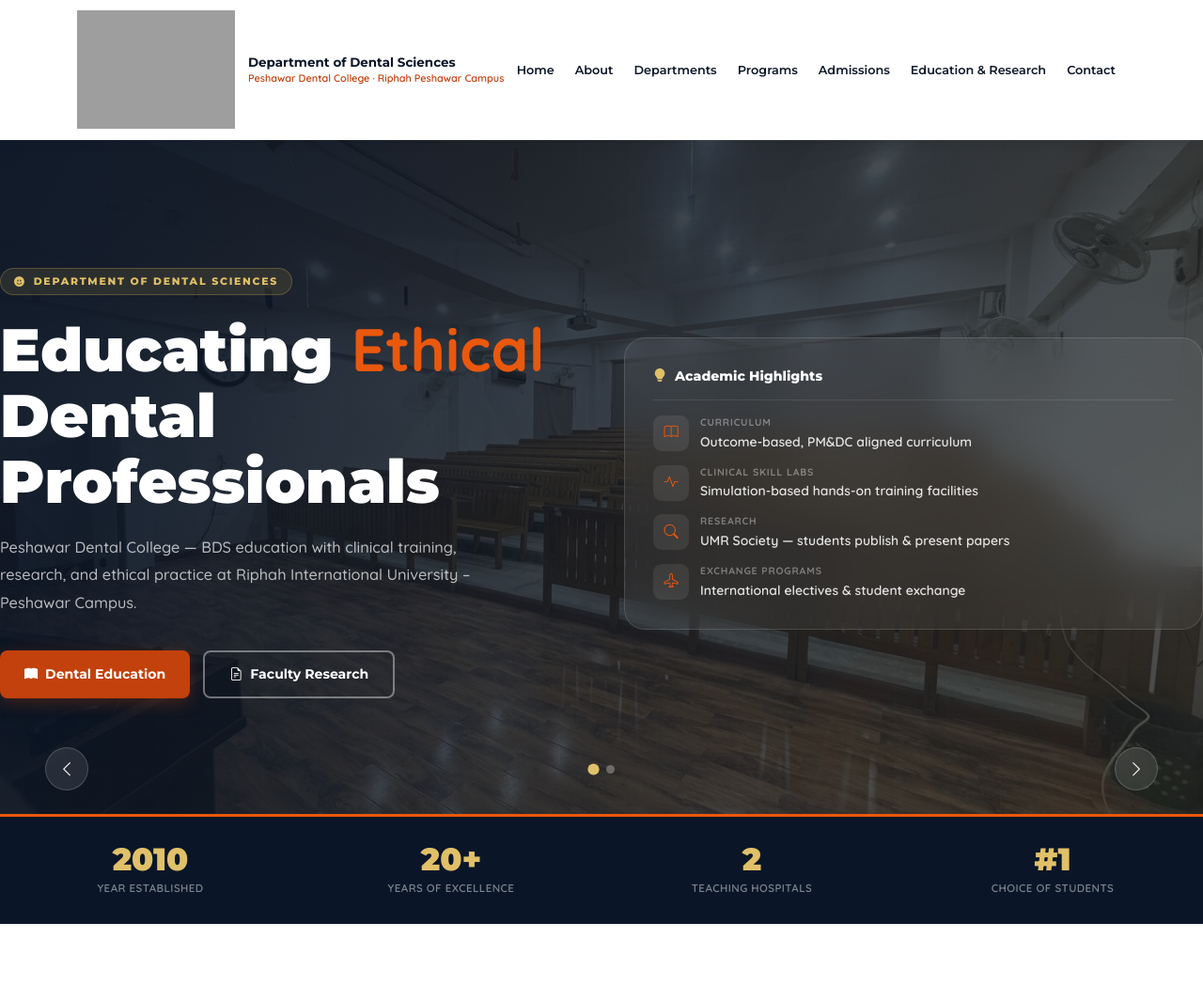
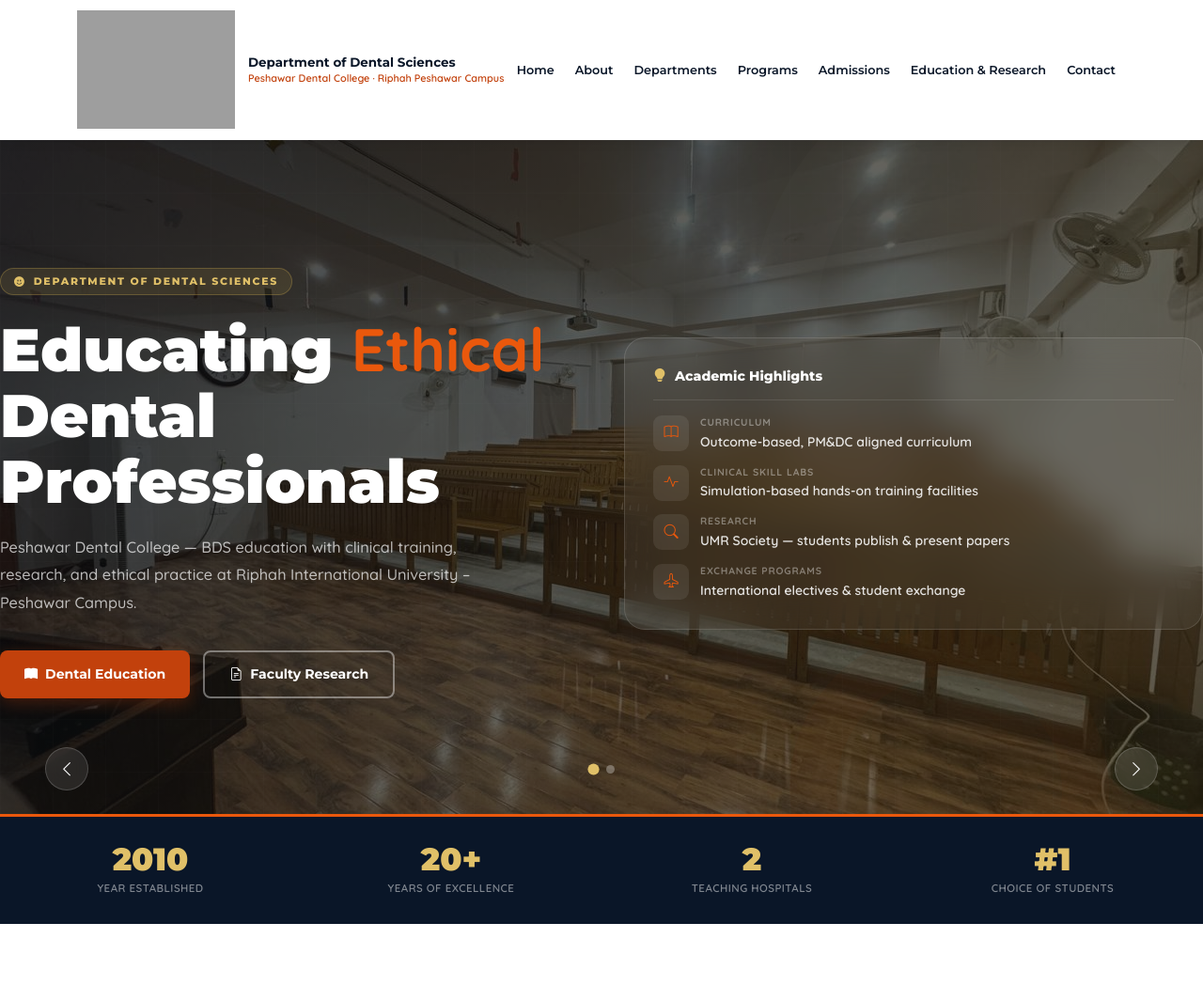
Before and after one commit to Prime-Foundation-Peshawar/dds, a PHP site: page / in a window 1280 px wide. Shown: the part 33-1098 px from the top of the page at 94% size. Run offline with PHP 8.4, Linux system fonts and the light colour scheme; grey boxes are pictures that could not be loaded.

Commit message:
Revert "Strengthen DDS hero overlay and slide card contrast."
This reverts commit ffe0a10957fd94b10c8fe07aa72da6f93abfa928.

```diff
--- a/assets/css/style.css
+++ b/assets/css/style.css
@@ -41,9 +41,7 @@
     #heroSlider .hl-teal { color: var(--teal-light); }
     .slide-overlay {
       position: absolute; inset: 0;
-      background:
-        linear-gradient(105deg, rgba(10,22,40,.82) 0%, rgba(10,22,40,.58) 42%, rgba(10,22,40,.45) 100%),
-        rgba(0, 0, 0, 0.28);
+      background: rgba(0, 0, 0, 0.48);
       z-index: 1;
     }
     .slide-grid {
```
